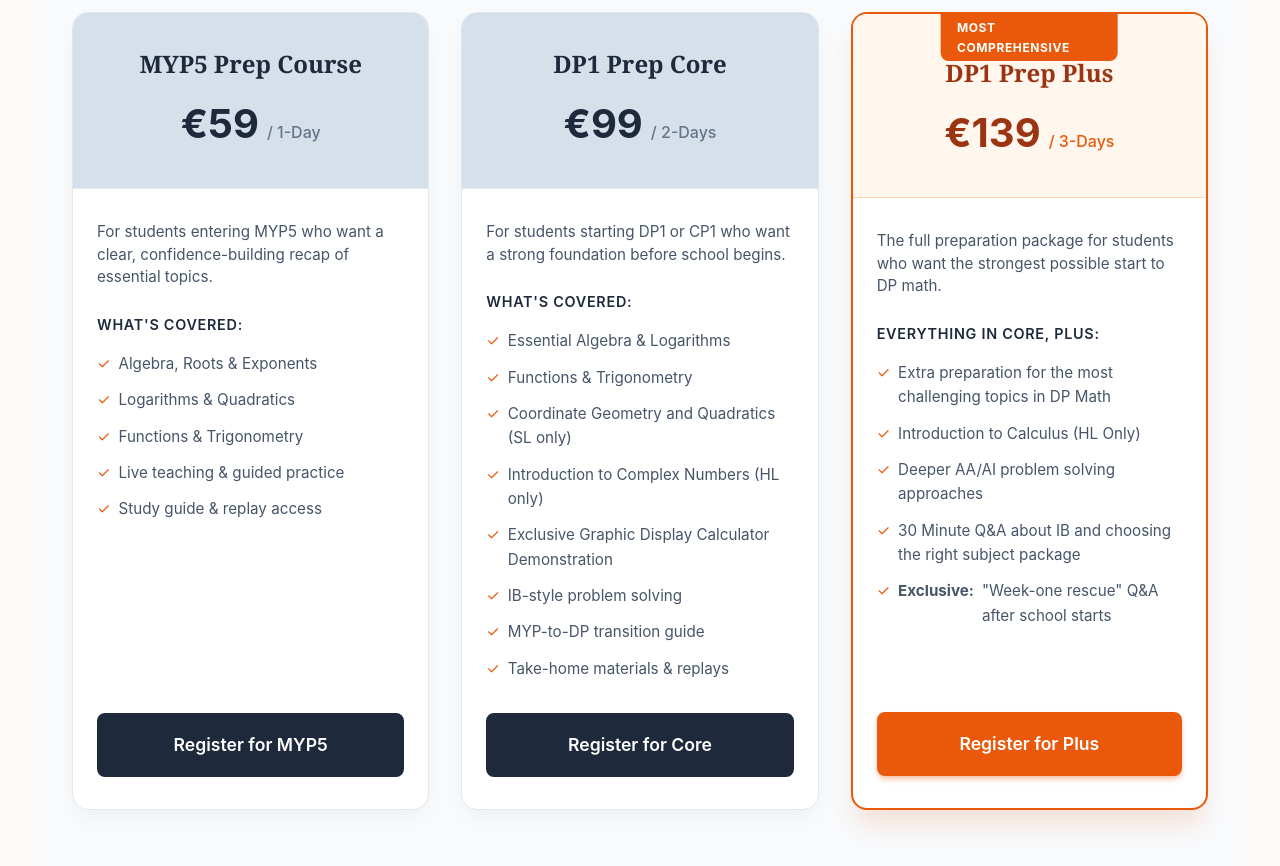
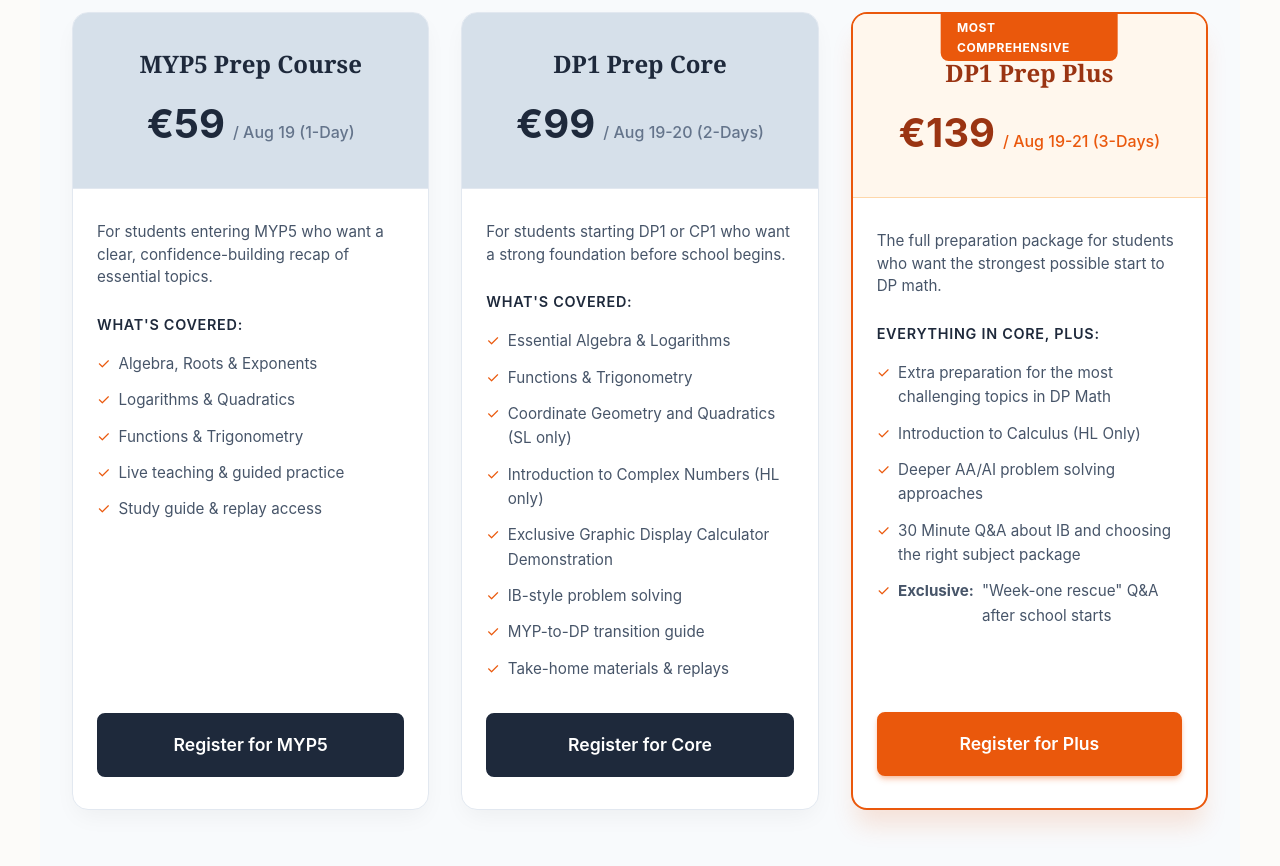
Before and after one commit to yoav33/scoresprint3, a Next.js app: page / in a window 1280 px wide. Shown: the part 2640-3506 px from the top of the page. Built offline with nearby package versions, Linux system fonts and the light colour scheme.

Commit message:
Trigger deployment

```diff
--- a/app/page.tsx
+++ b/app/page.tsx
@@ -241,7 +241,7 @@ export default function HomePage() {
               <h2 className={`${styles.serif} ${styles.programCardTitle}`}>MYP5 Prep Course</h2>
               <div className={styles.programPriceRow}>
                 <span className={styles.programPriceValue}>€59</span>
-                <span className={styles.programDuration}>/ 1-Day</span>
+                <span className={styles.programDuration}>/ Aug 19 (1-Day)</span>
               </div>
             </div>
 
@@ -269,7 +269,7 @@ export default function HomePage() {
               <h2 className={`${styles.serif} ${styles.programCardTitle}`}>DP1 Prep Core</h2>
               <div className={styles.programPriceRow}>
                 <span className={styles.programPriceValue}>€99</span>
-                <span className={styles.programDuration}>/ 2-Days</span>
+                <span className={styles.programDuration}>/ Aug 19-20 (2-Days)</span>
               </div>
             </div>
 
@@ -301,7 +301,7 @@ export default function HomePage() {
               <h2 className={`${styles.serif} ${styles.programCardTitle} ${styles.programCardTitleFeatured}`}>DP1 Prep Plus</h2>
               <div className={styles.programPriceRow}>
                 <span className={`${styles.programPriceValue} ${styles.programPriceValueFeatured}`}>€139</span>
-                <span className={`${styles.programDuration} ${styles.programDurationFeatured}`}>/ 3-Days</span>
+                <span className={`${styles.programDuration} ${styles.programDurationFeatured}`}>/ Aug 19-21 (3-Days)</span>
               </div>
             </div>
 
```
